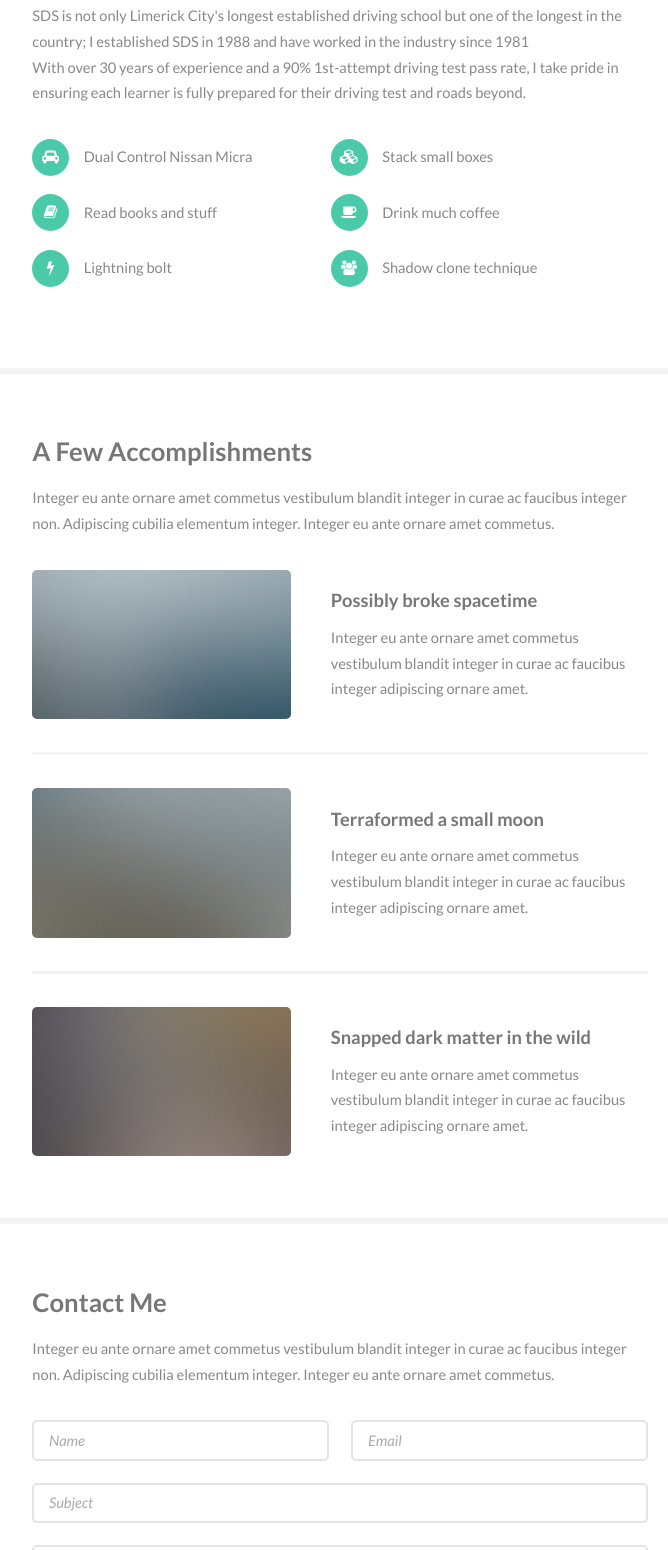
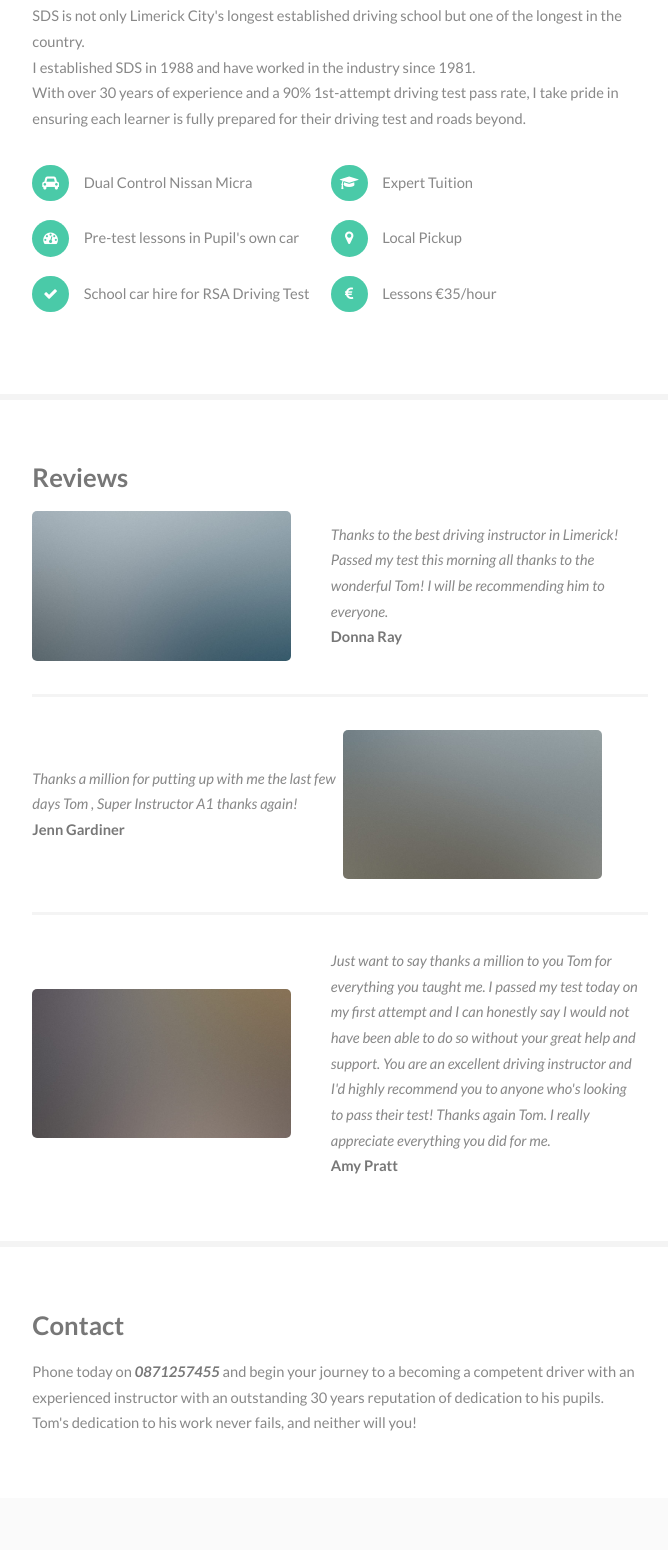
Before and after one commit to jaysharm/drivinglessonslimerick, a plain HTML site: page index.html in a window 1280 px wide. Shown: the part 1250-2800 px from the top of the page, without its empty margins (153-821 px from the left). Drawn offline with Linux system fonts and the light colour scheme.

Commit message:
Done all the words! Now just CSS  (Change the colour) and pictures remain ;)

```diff
--- a/index.html
+++ b/index.html
@@ -21,8 +21,9 @@
 					<span class="image avatar"><img src="images/avatar.jpg" alt="" /></span>
 					<h1 id="logo"><a href="#">Tom O'Mahoney</a></h1>
 					<p>Driving Instructor<br />
-					ADI/RSA 35190 Certified<br />
-					30+ Years Experience </p>
+						ADI/RSA 35190 Certified<br />
+						30+ Years Experience<br />
+						0871257455</p>
 				</header>
 				<nav id="nav">
 					<ul>
@@ -34,8 +35,8 @@
 				</nav>
 				<footer>
 					<ul class="icons">
-						<li><a href="#" class="icon fa-facebook"><span class="label">Facebook</span></a></li>
-						<li><a href="#" class="icon fa-envelope"><span class="label">Email</span></a></li>
+						<li><a href="https://www.facebook.com/ShannonSide-Driving-School-215954775175982/" class="icon fa-facebook"><span class="label">Facebook</span></a></li>
+						<li><a href="mailto:tomomahoney@mail.com" class="icon fa-envelope"><span class="label">Email</span></a></li>
 					</ul>
 				</footer>
 			</section>
@@ -55,8 +56,8 @@
 									</header>
 									<p> So you've got a desire to drive, great you are in the right place. </p>
 									<ol>
-										<li> First off, before starting to drive you need to have passed your theory test, there are loads of great books and cds out there, best advice is here – Official Theory Site</li>
-										<li> Next apply for your driving permit, you can do that here – Apply For Your Permit</li>
+										<li> First off, before starting to drive you need to have passed your theory test, there are loads of great books and cds out there, best advice is here – <a href="http://www.theorytest.ie" target="_blank">Official Theory Site </a></li>
+										<li> Next apply for your driving permit, you can do that here – <a href="https://www.ndls.ie/how-to-apply/learner-permit.html" target="_blank">Apply For Your Permit</a></li>
 										<li> Finally, get in contact!  Shannonside Driving School is the number one school in Limerick, get in touch and I'll steer you in the right direction.</li>
 									</ol>
 									<h4> Applying for your driving Test</h4>
@@ -76,15 +77,16 @@
 									<header class="major">
 										<h2>Shannonside Driving School</h2>
 									</header>
-									<p>SDS is not only Limerick City's longest established driving school but one of the longest in the country; I  established SDS in 1988 and have worked in the industry since 1981<br />
+									<p>SDS is not only Limerick City's longest established driving school but one of the longest in the country.<br />
+										I  established SDS in 1988 and have worked in the industry since 1981.<br />
 										With over 30 years of experience and a 90% 1st-attempt driving test pass rate, I take pride in ensuring each learner is fully prepared for their driving test and roads beyond.</p>
 									<ul class="feature-icons">
 										<li class="fa-car">Dual Control Nissan Micra</li>
-										<li class="fa-cubes">Stack small boxes</li>
-										<li class="fa-book">Read books and stuff</li>
-										<li class="fa-coffee">Drink much coffee</li>
-										<li class="fa-bolt">Lightning bolt</li>
-										<li class="fa-users">Shadow clone technique</li>
+										<li class="fa-graduation-cap">Expert Tuition</li>
+										<li class="fa-tachometer">Pre-test lessons in Pupil's own car</li> <!-- Potentially use gift icon here? -->
+										<li class="fa-map-marker">Local Pickup</li>
+										<li class="fa-check">School car hire for RSA Driving Test</li>
+										<li class="fa-eur">Lessons €35/hour</li>
 									</ul>
 								</div>
 							</section>
@@ -92,28 +94,29 @@
 						<!-- Three -->
 							<section id="three">
 								<div class="container">
-									<h3>A Few Accomplishments</h3>
-									<p>Integer eu ante ornare amet commetus vestibulum blandit integer in curae ac faucibus integer non. Adipiscing cubilia elementum integer. Integer eu ante ornare amet commetus.</p>
+									<h3>Reviews</h3>
 									<div class="features">
 										<article>
-											<a href="#" class="image"><img src="images/pic01.jpg" alt="" /></a>
+											<a class="image"><img src="images/pic01.jpg" alt="" /></a>
 											<div class="inner">
-												<h4>Possibly broke spacetime</h4>
-												<p>Integer eu ante ornare amet commetus vestibulum blandit integer in curae ac faucibus integer adipiscing ornare amet.</p>
+												<p><i>Thanks to the best driving instructor in Limerick! Passed my test this morning all thanks to the wonderful Tom! I will be recommending him to everyone.</i><br />
+													<b>Donna Ray</b></p>
 											</div>
 										</article>
 										<article>
-											<a href="#" class="image"><img src="images/pic02.jpg" alt="" /></a>
 											<div class="inner">
-												<h4>Terraformed a small moon</h4>
-												<p>Integer eu ante ornare amet commetus vestibulum blandit integer in curae ac faucibus integer adipiscing ornare amet.</p>
+												<p><i>Thanks a million for putting up with me the last few days Tom , Super Instructor A1  thanks again!</i><br />
+													<b>Jenn Gardiner</b></p>
 											</div>
+											<a class="image"><img src="images/pic02.jpg" alt="" /></a>
 										</article>
 										<article>
-											<a href="#" class="image"><img src="images/pic03.jpg" alt="" /></a>
+											<a class="image"><img src="images/pic03.jpg" alt="" /></a>
 											<div class="inner">
-												<h4>Snapped dark matter in the wild</h4>
-												<p>Integer eu ante ornare amet commetus vestibulum blandit integer in curae ac faucibus integer adipiscing ornare amet.</p>
+												<p><i>Just want to say thanks a million to you Tom for everything you taught me. I passed my test today on my first attempt and I can honestly say I would not have been able to do so without your great help and support.
+													You are an excellent driving instructor and I'd highly recommend you to anyone who's looking to pass their test!
+													Thanks again Tom. I really appreciate everything you did for me.</i><br />
+													<b>Amy Pratt</b></p>
 											</div>
 										</article>
 									</div>
@@ -123,8 +126,10 @@
 						<!-- Four -->
 							<section id="four">
 								<div class="container">
-									<h3>Contact Me</h3>
-									<p>Integer eu ante ornare amet commetus vestibulum blandit integer in curae ac faucibus integer non. Adipiscing cubilia elementum integer. Integer eu ante ornare amet commetus.</p>
+									<h3>Contact</h3>
+									<p>Phone today on <b><em>0871257455</em></b> and begin your journey to a becoming a competent driver with an experienced instructor with an outstanding 30 years reputation of dedication to his pupils.<br />
+										Tom's dedication to his work never fails, and neither will you!</p>
+									<!-- TODO Commenting out the contact us for now because it's difficult, will add later
 									<form method="post" action="#">
 										<div class="row uniform">
 											<div class="6u 12u(xsmall)"><input type="text" name="name" id="name" placeholder="Name" /></div>
@@ -144,11 +149,10 @@
 												</ul>
 											</div>
 										</div>
-									</form>
+									</form> -->
 								</div>
 							</section>
 
-						<!-- Five -->
 						<!--
 							<section id="five">
 								<div class="container">
@@ -490,10 +494,9 @@
 										<p><span class="image left"><img src="images/avatar.jpg" alt="" /></span>Fringilla nisl. Donec accumsan interdum nisi, quis tincidunt felis sagittis eget. tempus euismod. Vestibulum ante ipsum primis in faucibus vestibulum. Blandit adipiscing eu felis iaculis volutpat ac adipiscing accumsan eu faucibus. Integer ac pellentesque praesent tincidunt felis sagittis eget. tempus euismod. Vestibulum ante ipsum primis in faucibus vestibulum. Blandit adipiscing eu felis iaculis volutpat ac adipiscing accumsan eu faucibus. Integer ac pellentesque praesent. Donec accumsan interdum nisi, quis tincidunt felis sagittis eget. tempus euismod. Vestibulum ante ipsum primis in faucibus vestibulum. Blandit adipiscing eu felis iaculis volutpat ac adipiscing accumsan eu faucibus. Integer ac pellentesque praesent tincidunt felis sagittis eget. tempus euismod. Vestibulum ante ipsum primis in faucibus vestibulum. Blandit adipiscing eu felis iaculis volutpat ac adipiscing accumsan eu faucibus. Integer ac pellentesque praesent.</p>
 										<p><span class="image right"><img src="images/avatar.jpg" alt="" /></span>Fringilla nisl. Donec accumsan interdum nisi, quis tincidunt felis sagittis eget. tempus euismod. Vestibulum ante ipsum primis in faucibus vestibulum. Blandit adipiscing eu felis iaculis volutpat ac adipiscing accumsan eu faucibus. Integer ac pellentesque praesent tincidunt felis sagittis eget. tempus euismod. Vestibulum ante ipsum primis in faucibus vestibulum. Blandit adipiscing eu felis iaculis volutpat ac adipiscing accumsan eu faucibus. Integer ac pellentesque praesent. Donec accumsan interdum nisi, quis tincidunt felis sagittis eget. tempus euismod. Vestibulum ante ipsum primis in faucibus vestibulum. Blandit adipiscing eu felis iaculis volutpat ac adipiscing accumsan eu faucibus. Integer ac pellentesque praesent tincidunt felis sagittis eget. tempus euismod. Vestibulum ante ipsum primis in faucibus vestibulum. Blandit adipiscing eu felis iaculis volutpat ac adipiscing accumsan eu faucibus. Integer ac pellentesque praesent.</p>
 									</section>
-
+									Five -->
 								</div>
 							</section>
-						-->
 
 					</div>
 
@@ -501,7 +504,7 @@
 					<section id="footer">
 						<div class="container">
 							<ul class="copyright">
-								<li>&copy; Untitled. All rights reserved.</li><li>Design: <a href="http://html5up.net">HTML5 UP</a></li>
+								<li>&copy; All rights reserved.</li><li>Design: <a href="http://html5up.net">HTML5 UP</a></li>
 							</ul>
 						</div>
 					</section>
```
Also changed, not shown: 1 other file.
